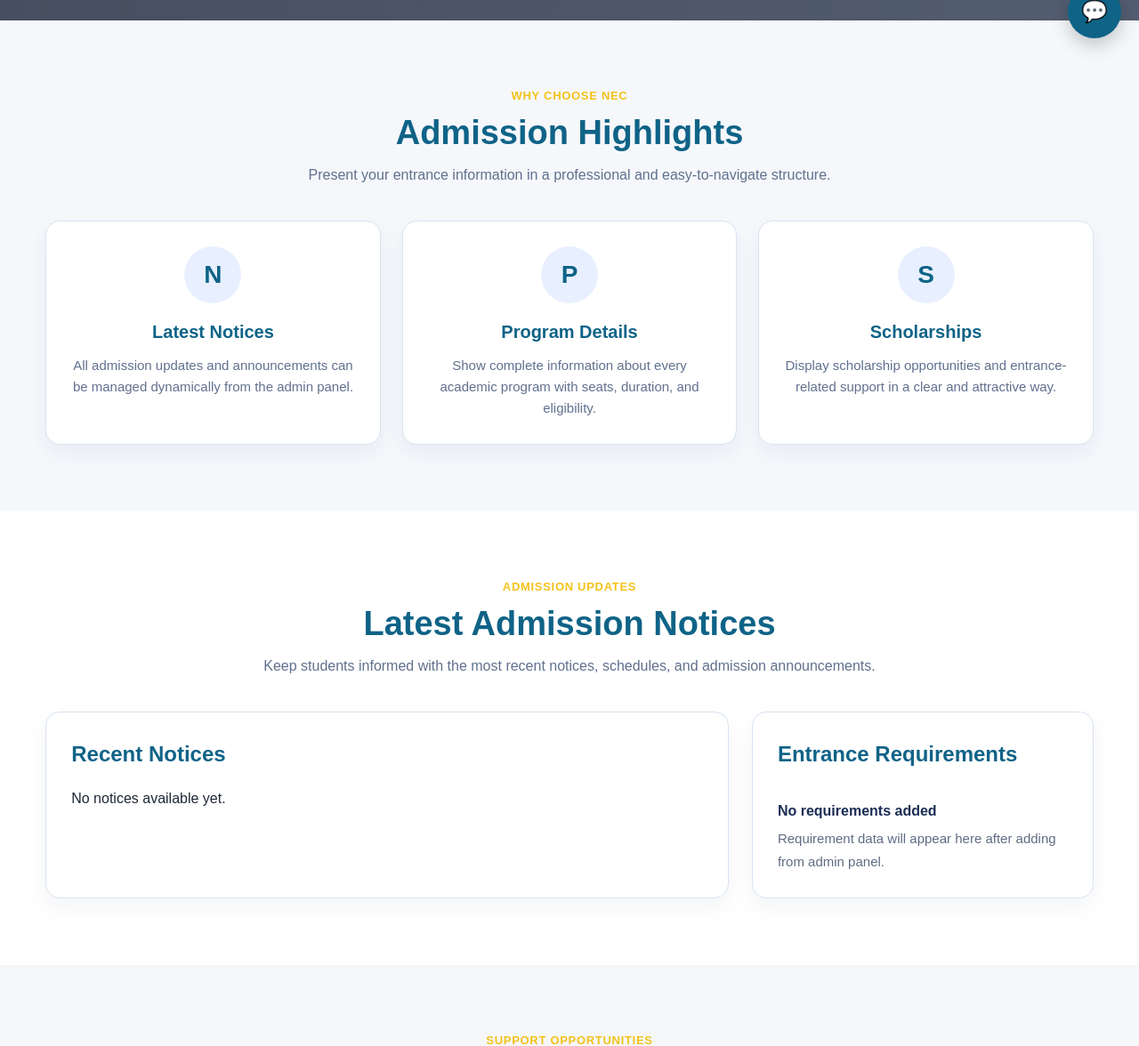
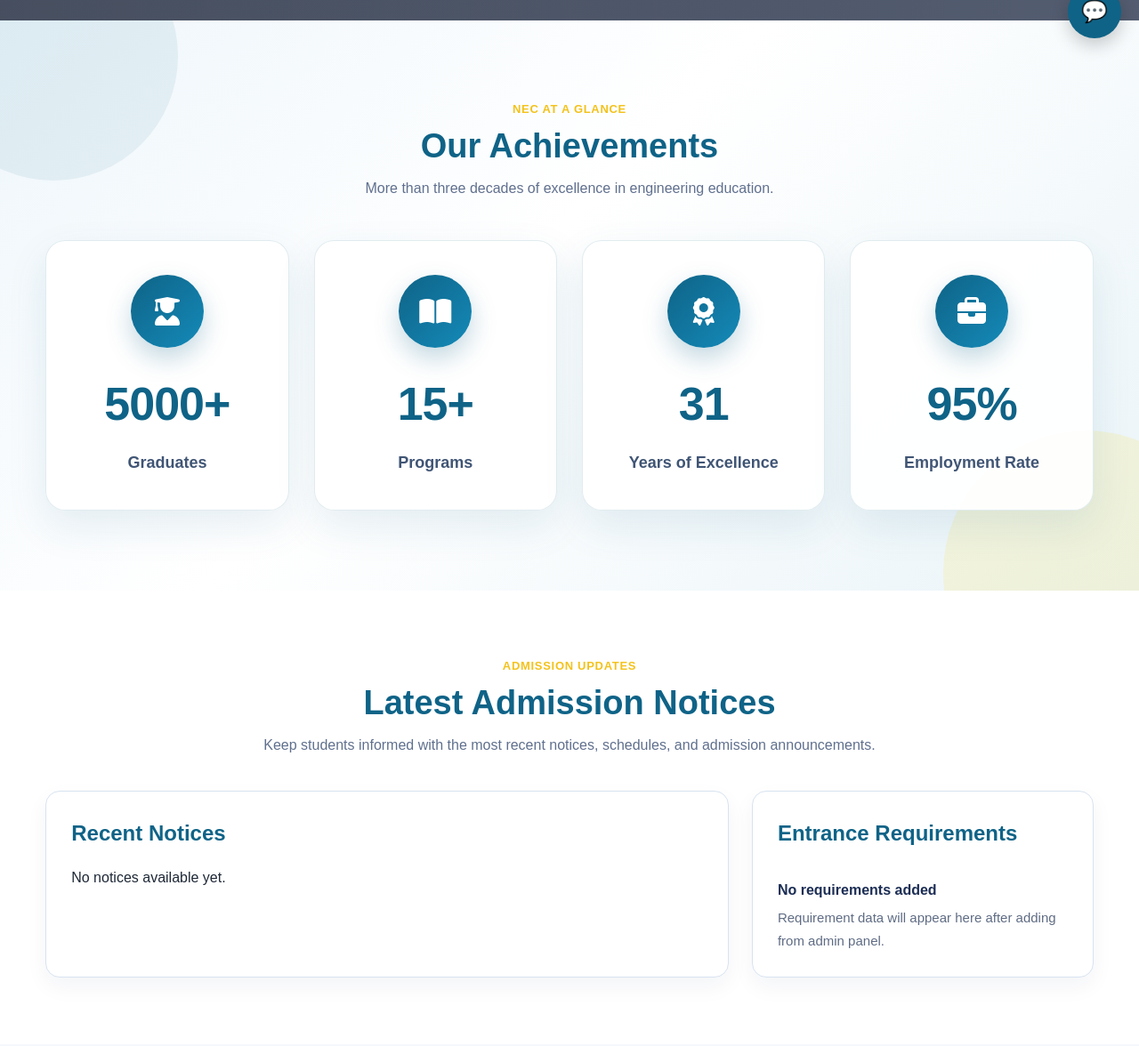
Before and after one commit to chaliselaxmi27/nec-entrance-portal, a Django app: page / in a window 1280 px wide. Shown: the part 737-1913 px from the top of the page at 89% size. Run offline with Django 5.2, Linux system fonts and the light colour scheme; data that the repository does not hold is empty; grey boxes are pictures that could not be loaded.

Commit message:
Website update

```diff
--- a/static/css/style.css
+++ b/static/css/style.css
@@ -46,10 +46,6 @@ a{
    NEC STYLE TOPBAR FIX
 ========================= */
 
-/* =========================
-   NEC STYLE TOPBAR
-========================= */
-
 .topbar{
     background:#0f6387;
     color:#fff;
@@ -544,6 +540,95 @@ a{
 }
 
 /* common sections */
+
+.stats-section{
+    background:linear-gradient(135deg, #eef6fb 0%, #ffffff 45%, #eaf4f8 100%);
+    padding:90px 0;
+    position:relative;
+    overflow:hidden;
+}
+
+.stats-section::before{
+    content:"";
+    position:absolute;
+    width:280px;
+    height:280px;
+    background:rgba(15,99,135,0.08);
+    border-radius:50%;
+    top:-100px;
+    left:-80px;
+}
+
+.stats-section::after{
+    content:"";
+    position:absolute;
+    width:320px;
+    height:320px;
+    background:rgba(255,210,0,0.12);
+    border-radius:50%;
+    right:-100px;
+    bottom:-140px;
+}
+
+.stats-section .container{
+    position:relative;
+    z-index:1;
+}
+
+.stats-grid{
+    display:grid;
+    grid-template-columns:repeat(4,1fr);
+    gap:28px;
+    margin-top:45px;
+}
+
+.stat-card{
+    background:rgba(255,255,255,0.92);
+    border:1px solid rgba(15,99,135,0.12);
+    border-radius:22px;
+    padding:38px 22px;
+    text-align:center;
+    box-shadow:0 18px 45px rgba(15,99,135,0.10);
+    transition:all .35s ease;
+}
+
+.stat-card:hover{
+    transform:translateY(-12px);
+    box-shadow:0 30px 60px rgba(15,99,135,.18);
+    border-color:#0f6387;
+}
+
+.stat-card i{
+    width:82px;
+    height:82px;
+    margin:0 auto 22px;
+    border-radius:50%;
+    background:linear-gradient(135deg, #0f6387, #148ab8);
+    color:#fff;
+    display:flex;
+    align-items:center;
+    justify-content:center;
+    font-size:32px;
+    box-shadow:0 12px 28px rgba(15,99,135,0.25);
+}
+
+.stat-card h2{
+    font-size:52px;
+    color:#0f6387;
+    margin:0 0 10px;
+    font-weight:900;
+    letter-spacing:-1px;
+}
+
+.stat-card p{
+    color:#405575;
+    font-size:18px;
+    font-weight:700;
+}
+
+
+
+
 .section{
     padding:75px 0;
 }
@@ -1951,6 +2036,9 @@ body {
     .hero-arrow-next {
         right: 10px;
     }
+    .stats-grid{
+        grid-template-columns:repeat(2,1fr);
+    }
 
     .section {
         padding: 58px 0;
@@ -2044,6 +2132,9 @@ body {
 
     .popup-content p {
         font-size: 14px;
+    }
+    .stats-grid{
+        grid-template-columns:1fr;
     }
 
     .popup-btn,
--- a/templates/home.html
+++ b/templates/home.html
@@ -72,35 +72,43 @@
     </div>
 </section>
 
-<section class="section section-soft" id="highlights">
+<section class="stats-section" id="highlights">
     <div class="container">
+
         <div class="section-title-wrap">
-            <div class="section-kicker">Why Choose NEC</div>
-            <h2 class="section-title">Admission Highlights</h2>
+            <div class="section-kicker">NEC At A Glance</div>
+            <h2 class="section-title">Our Achievements</h2>
             <p class="section-subtitle">
-                Present your entrance information in a professional and easy-to-navigate structure.
+                More than three decades of excellence in engineering education.
             </p>
         </div>
+    <div class="stats-grid">
+          <div class="stat-card">
+        <i class="fas fa-user-graduate"></i>
+         <h2><span class="counter" data-target="5000">0</span>+</h2>
+    <p>Graduates</p>
+</div>
 
-        <div class="highlight-grid">
-            <div class="highlight-box">
-                <div class="highlight-icon">N</div>
-                <h3>Latest Notices</h3>
-                <p>All admission updates and announcements can be managed dynamically from the admin panel.</p>
-            </div>
+       <div class="stat-card">
+    <i class="fas fa-book-open"></i>
+    <h2><span class="counter" data-target="15">0</span>+</h2>
+    <p>Programs</p>
+</div>
 
-            <div class="highlight-box">
-                <div class="highlight-icon">P</div>
-                <h3>Program Details</h3>
-                <p>Show complete information about every academic program with seats, duration, and eligibility.</p>
-            </div>
+<div class="stat-card">
+    <i class="fas fa-award"></i>
+    <h2><span class="counter" data-target="31">0</span></h2>
+    <p>Years of Excellence</p>
+</div>
 
-            <div class="highlight-box">
-                <div class="highlight-icon">S</div>
-                <h3>Scholarships</h3>
-                <p>Display scholarship opportunities and entrance-related support in a clear and attractive way.</p>
-            </div>
-        </div>
+<div class="stat-card">
+    <i class="fas fa-briefcase"></i>
+    <h2><span class="counter" data-target="95">0</span>%</h2>
+    <p>Employment Rate</p>
+      </div>
+     </div>
+
+
     </div>
 </section>
 
```
Also changed, not shown: static/js/main.js (+39 -0 lines).
